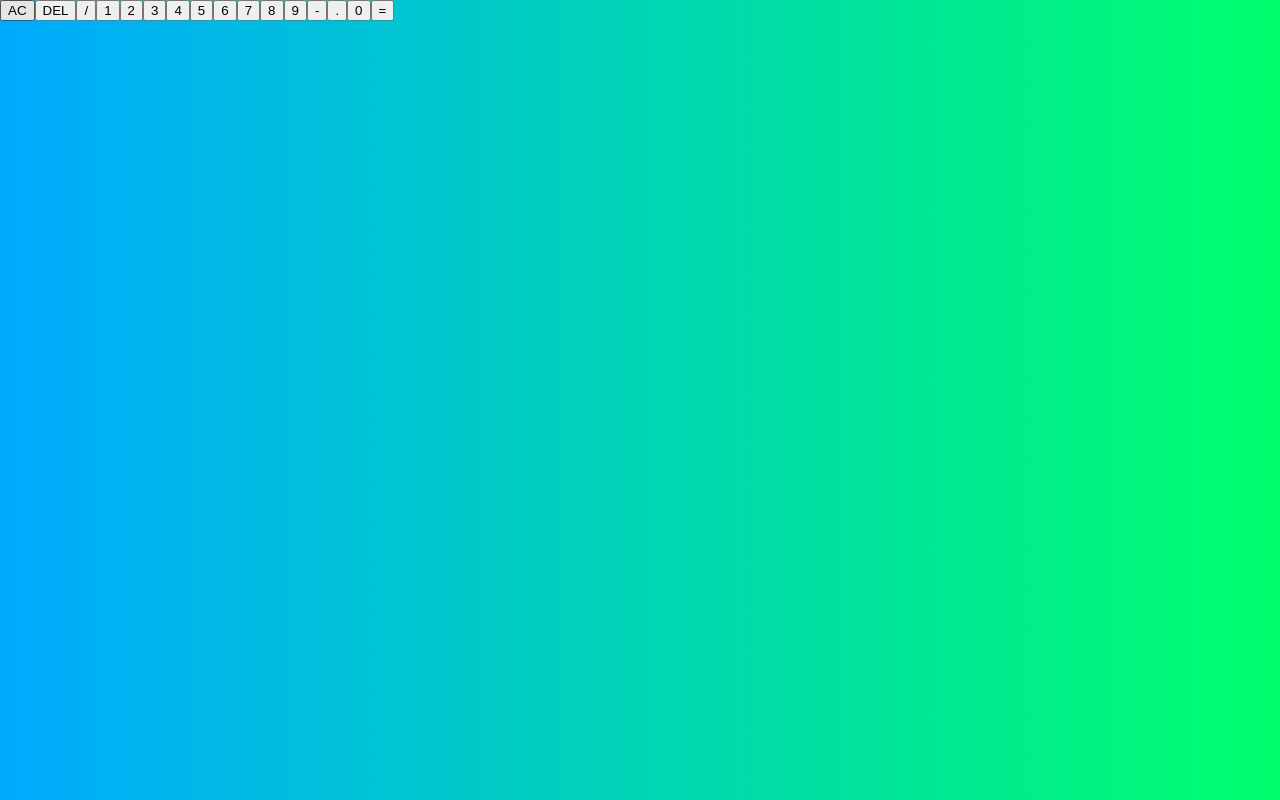
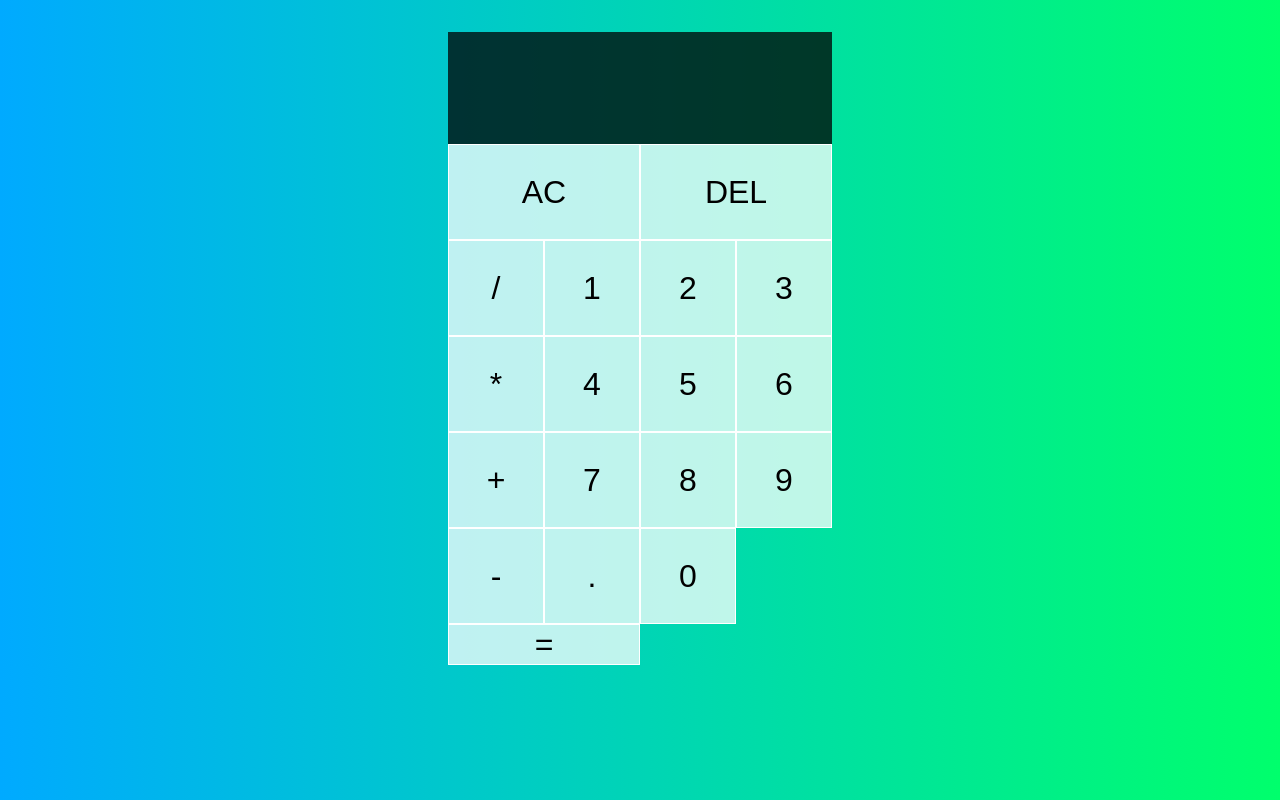
Before and after one commit to roadblock37/react_calculator, a React (Create React App) app: page / in a window 1280 px wide. Built offline with nearby package versions, Linux system fonts and the light colour scheme.

Commit message:
code complete with errors

```diff
--- a/src/App.js
+++ b/src/App.js
@@ -1,32 +1,193 @@
+import { useReducer } from "react";
+import "./index.css";
+import DigitButton from "./digitButton";
+import OperationButton from "./operationButton";
+import { toBePartiallyChecked } from "@testing-library/jest-dom/dist/matchers";
 
-import "./index.css";
+// object of actions used in reducer
+export const ACTIONS = {
+  ADD_DIGIT: "add-digit",
+  CLEAR: "clear",
+  DELETE_DIGIT: "delete-digit",
+  CHOOSE_OPERATION: "choose-operation",
+  EVALUATE: "evaluate",
+};
+
+function reducer(state, { type, payload }) {
+  switch (type) {
+    case ACTIONS.ADD_DIGIT:
+      if (state.overwrite) {
+        return {
+          ...state,
+          currentOperand: payload.digit,
+          overwrite: false
+        }
+      }
+      // if current operand is 0 then return acurrent state
+      if (payload.digit === "0" && state.currentOperand === "0") {
+        return state;
+      }
+      // if the current operand already has a . return the state so there cannot be multiple .'s
+      if (payload.digit === "." && state.currentOperand.includes(".")) {
+        return state;
+      }
+      return {
+        ...state,
+        currentOperand: `${currentOperand || ""}${payload.digit}`,
+      };
+    case ACTIONS.CLEAR:
+      return {};
+    case ACTIONS.DELETE_DIGIT:
+      if (state.overwrite) {
+        return {
+          ...state,
+          overwrite: false,
+          currentOperand: null
+        }
+      }
+      // if currentOperand is empty do nothing
+      if (state.currentOperand == null) { return state }
+      // if user tries to delete last digit of currentOperand revert back to null
+      if (state.currentOperand.length === 1) {
+        return {
+          ...state,
+          currentOperand: null
+        }
+      }
+      // remove last digit of currentOperand
+      return {
+        ...state,
+        currentOperand: state.currentOperand.slice(0, -1)
+      }
+    case ACTIONS.CHOOSE_OPERATION:
+    case ACTIONS.EVALUATE:
+      if (state.operation == null ||
+        state.currentOperand == null ||
+        state.previousOperand == null) {
+        return state;
+      }
+      return {
+        ...state,
+        previousOperand: null,
+        currentOperand: evaluate(state),
+        operation: null,
+        overwrite: true
+      }
+      // if there are no inputs do nothing
+      if (state.currentOperand == null && state.previousOperand == null) {
+        return state;
+      }
+      // allows user to change operation
+      if (state.currentOperand == null) {
+        return {
+          ...state,
+          operation: payload.operation,
+        };
+      }
+      // if there is no previous operand move the currentOperand to previousOperand and clear the currentOperand
+      if (state.previousOperand == null) {
+        return {
+          ...state,
+          operation: payload.operation,
+          previousOperand: state.curentOperand,
+          currentOperand: null,
+        };
+      }
+
+      return {
+        ...state,
+        previousOperand: evaluate(state),
+        currentOperand: null,
+        operation: payload.operation,
+      };
+  }
+}
+
+// ervauluate function for calculating based on the operation provided by the user
+function evaluate({ currentOperand, previousOperand, operation }) {
+  const prev = parseFloat(previousOperand);
+  const current = parseFloat(currentOperand);
+  // if either input is not a number return an empty string
+  if (isNaN(prev) || isNaN(current)) {
+    return "";
+  }
+  let computation = "";
+  switch (operation) {
+    case "+":
+      computation = prev + current;
+      break;
+    case "-":
+      computation = prev - current;
+      break;
+    case "*":
+      computation = prev * current;
+      break;
+    case "/":
+      computation = prev / current;
+      break;
+  }
+  return computation.toString();
+}
+
+// format the integers being displayed
+const INTEGER_FORMATTER = new Intl.NumberFormat("en-us", {
+  maximumFractionDigits: 0,
+})
+
+function formatOperand(operand) {
+  if (operand == null) return
+  // split integer on the decimal
+  const [integer, decimal] = operand.split(".")
+  // if there is no decimal format the interger
+  if (decimal == null) {
+    return INTEGER_FORMATTER.format(integer)
+  }
+  // format the interger when there is a decimal present
+  return `${INTEGER_FORMATTER.format(integer)}.${decimal}`
+}
 
 function App() {
+  const [{ currentOperand, previousOperand, operation }, dispatch] = useReducer(
+    reducer,
+    {}
+  );
+
   return (
     <div className="calculator-grid">
       <div className="output">
-        <div className="previous-operand"></div>
-        <div className="current-operand"></div>
+        <div className="previous-operand">
+          {formatOperand(previousOperand)}
+          {operation}
+        </div>
+        <div className="current-operand">{formatOperand(currentOperand)}</div>
       </div>
-      <button className="span-two">AC</button>
-      <button>DEL</button>
-      <button>/</button>
-      <button>1</button>
-      <button>2</button>
-      <button>3</button>
-      <button>4</button>
-      <button>5</button>
-      <button>6</button>
-      <button>7</button>
-      <button>8</button>
-      <button>9</button>
-      <button>-</button>
-      <button>.</button>
-      <button>0</button>
-      <button className="span-two">=</button>
+      <button
+        className="span-two"
+        onClick={() => dispatch({ type: ACTIONS.CLEAR })}>
+        AC
+      </button>
+      <button className="span-two" onClick={() => dispatch({type: ACTIONS.DELETE_DIGIT})}>DEL</button>
+      <OperationButton operation="/" dispatch={dispatch} />
+      <DigitButton digit="1" dispatch={dispatch} />
+      <DigitButton digit="2" dispatch={dispatch} />
+      <DigitButton digit="3" dispatch={dispatch} />
+      <OperationButton operation="*" dispatch={dispatch} />
+
+      <DigitButton digit="4" dispatch={dispatch} />
+      <DigitButton digit="5" dispatch={dispatch} />
+      <DigitButton digit="6" dispatch={dispatch} />
+      <OperationButton operation="+" dispatch={dispatch} />
+
+      <DigitButton digit="7" dispatch={dispatch} />
+      <DigitButton digit="8" dispatch={dispatch} />
+      <DigitButton digit="9" dispatch={dispatch} />
+      <OperationButton operation="-" dispatch={dispatch} />
+      <DigitButton digit="." dispatch={dispatch} />
+      <DigitButton digit="0" dispatch={dispatch} />
+      <button className="span-two" onClick={() => dispatch({type: ACTIONS.EVALUATE})}>=</button>
 
     </div>
-  )
+  );
 }
 
 export default App;
--- /dev/null
+++ b/src/digitButton.js
@@ -0,0 +1,7 @@
+import { ACTIONS } from "./App"
+
+export default function DigitButton({ digit, dispatch }) {
+    return <button onClick={() => dispatch({ type: ACTIONS.ADD_DIGIT, payload: { digit } })}>
+    {digit}
+    </button>
+}
--- a/src/index.css
+++ b/src/index.css
@@ -6,3 +6,50 @@ body {
   margin: 0;
   background: linear-gradient(to right, #00aaff, #00ff6c);
 }
+
+.calculator-grid {
+  display: grid;
+  justify-content: center;
+  margin-top: 2rem;
+  grid-template-columns: repeat(4, 6rem);
+  grid-template-rows: minmax(7rem, auto) repeat(5, 6rem);
+}
+
+.calculator-grid > button {
+  cursor: pointer;
+  font-size: 2rem;
+  border: 1px solid white;
+  outline: none;
+  background-color: rgba(255, 255, 255, .75);
+}
+
+.calculator-grid > button:hover,
+.calculator-grid > button:focus {
+  background-color: rgba(255, 255, 255, .9);
+}
+
+.span-two {
+  grid-column: span 2;
+}
+
+.output {
+  grid-column: 1/ -1;
+  background-color: rgba(0, 0, 0, .75);
+  display: flex;
+  flex-direction: column;
+  align-items: flex-end;
+  justify-content: space-around;
+  padding: 2.75rem;
+  word-wrap: break-word;
+  word-break: break-all;
+}
+
+.output .previous-operand {
+  color: rgba(255, 255, 255, .75);
+  font-size: 1.5rem;
+}
+
+.output .current-operand {
+  color: white;
+  font-size: 2.5rem;
+}
--- /dev/null
+++ b/src/operationButton.js
@@ -0,0 +1,7 @@
+import { ACTIONS } from "./App"
+
+export default function OperationButton({ operation, dispatch }) {
+    return <button onClick={() => dispatch({ type: ACTIONS.CHOOSE_OPERATION, payload: {operation} })}>
+    {operation}
+    </button>
+}
```
